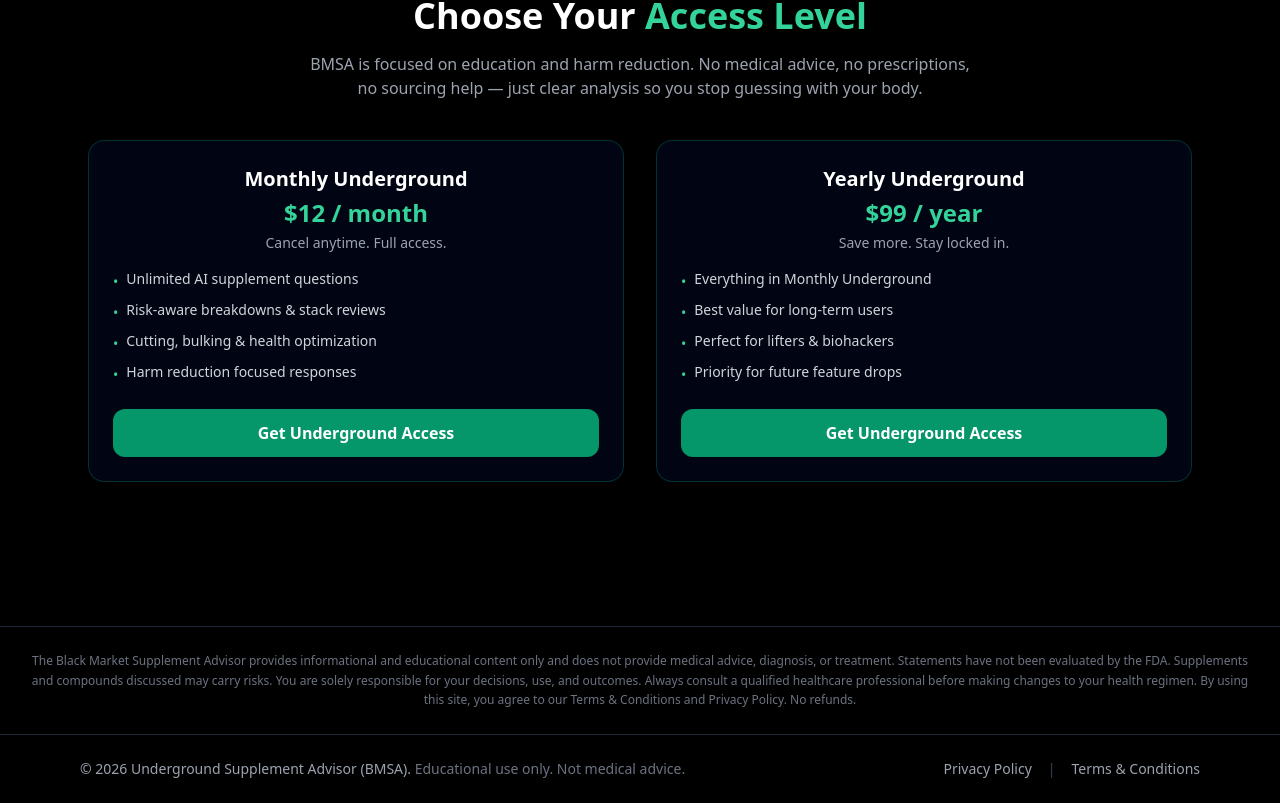
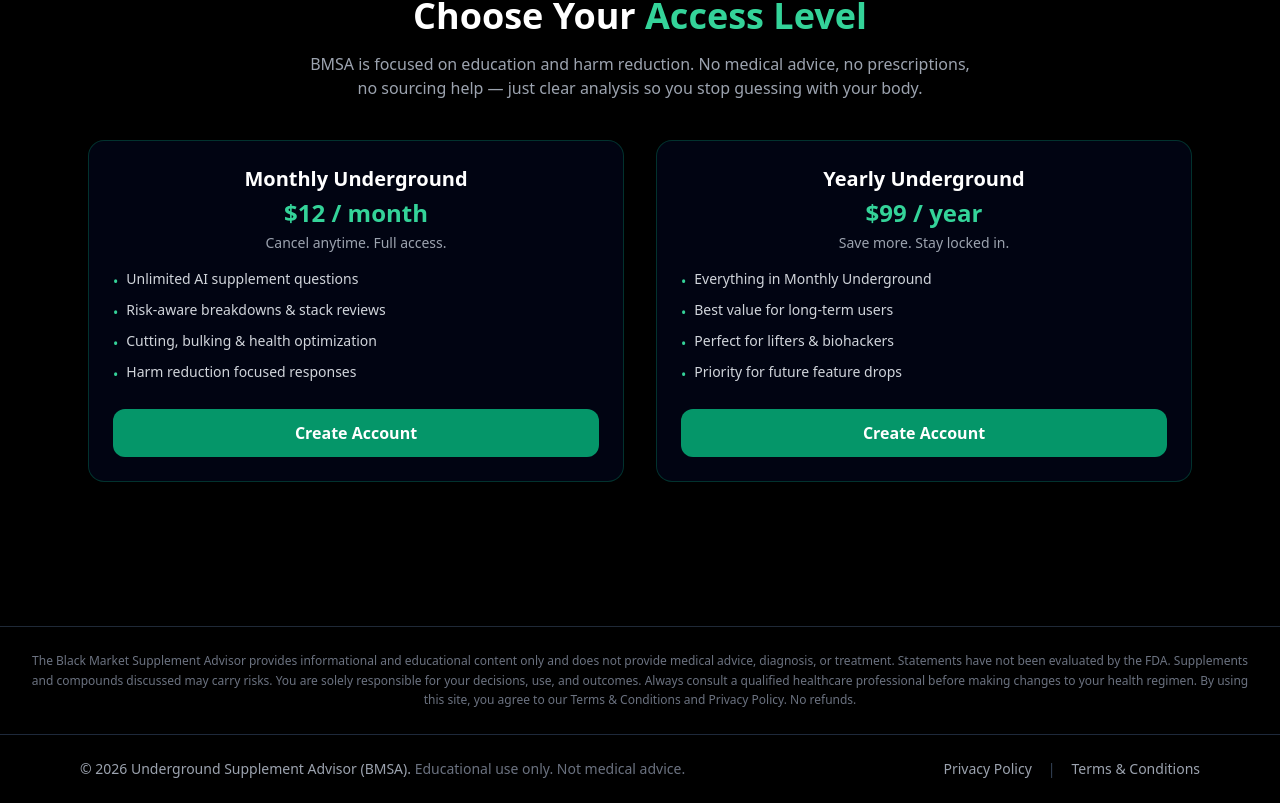
Before and after one commit to karlijc92/BMSA, a React (Vite) app: page / in a window 1280 px wide. Shown: the part 1875-2678 px from the top of the page. Built offline with nearby package versions, Linux system fonts and the light colour scheme.

Commit message:
Update Pricing.tsx

```diff
--- a/src/components/Pricing.tsx
+++ b/src/components/Pricing.tsx
@@ -12,7 +12,6 @@ const Pricing: React.FC = () => {
         "Cutting, bulking & health optimization",
         "Harm reduction focused responses",
       ],
-      href: "https://buy.stripe.com/3cI6oI6OpdwS2qqfMjeME04",
     },
     {
       name: "Yearly Underground",
@@ -24,7 +23,6 @@ const Pricing: React.FC = () => {
         "Perfect for lifters & biohackers",
         "Priority for future feature drops",
       ],
-      href: "https://buy.stripe.com/dRm6oIgoZ3Wi1mm57FeME05",
     },
   ];
 
@@ -68,10 +66,10 @@ const Pricing: React.FC = () => {
               </ul>
 
               <a
-                href={plan.href}
+                href="/signup"
                 className="mt-auto inline-flex items-center justify-center rounded-xl bg-emerald-600 hover:bg-emerald-700 px-6 py-3 text-sm md:text-base font-semibold text-white transition-transform duration-150 hover:scale-105"
               >
-                Get Underground Access
+                Create Account
               </a>
             </div>
           ))}
```
